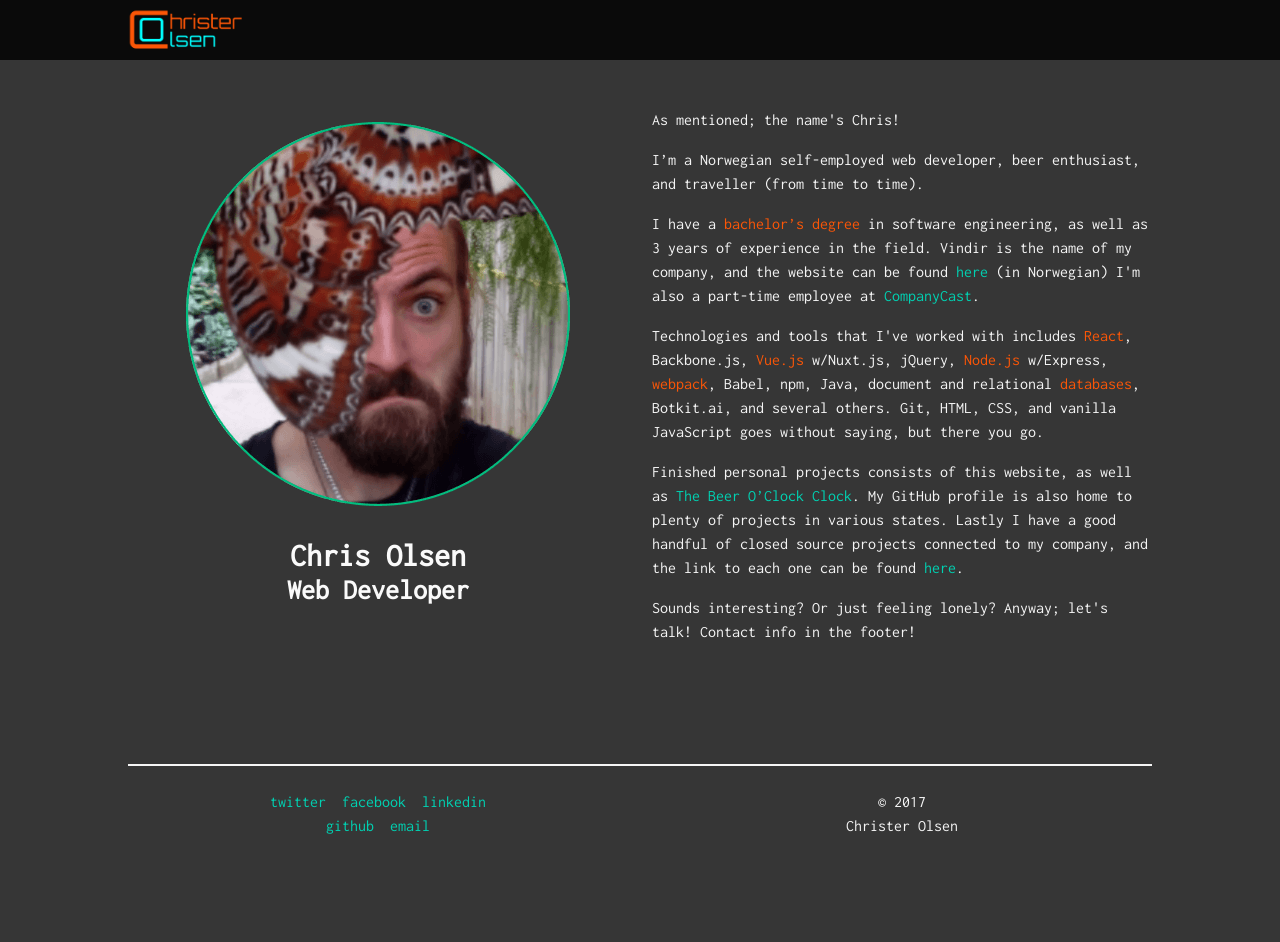
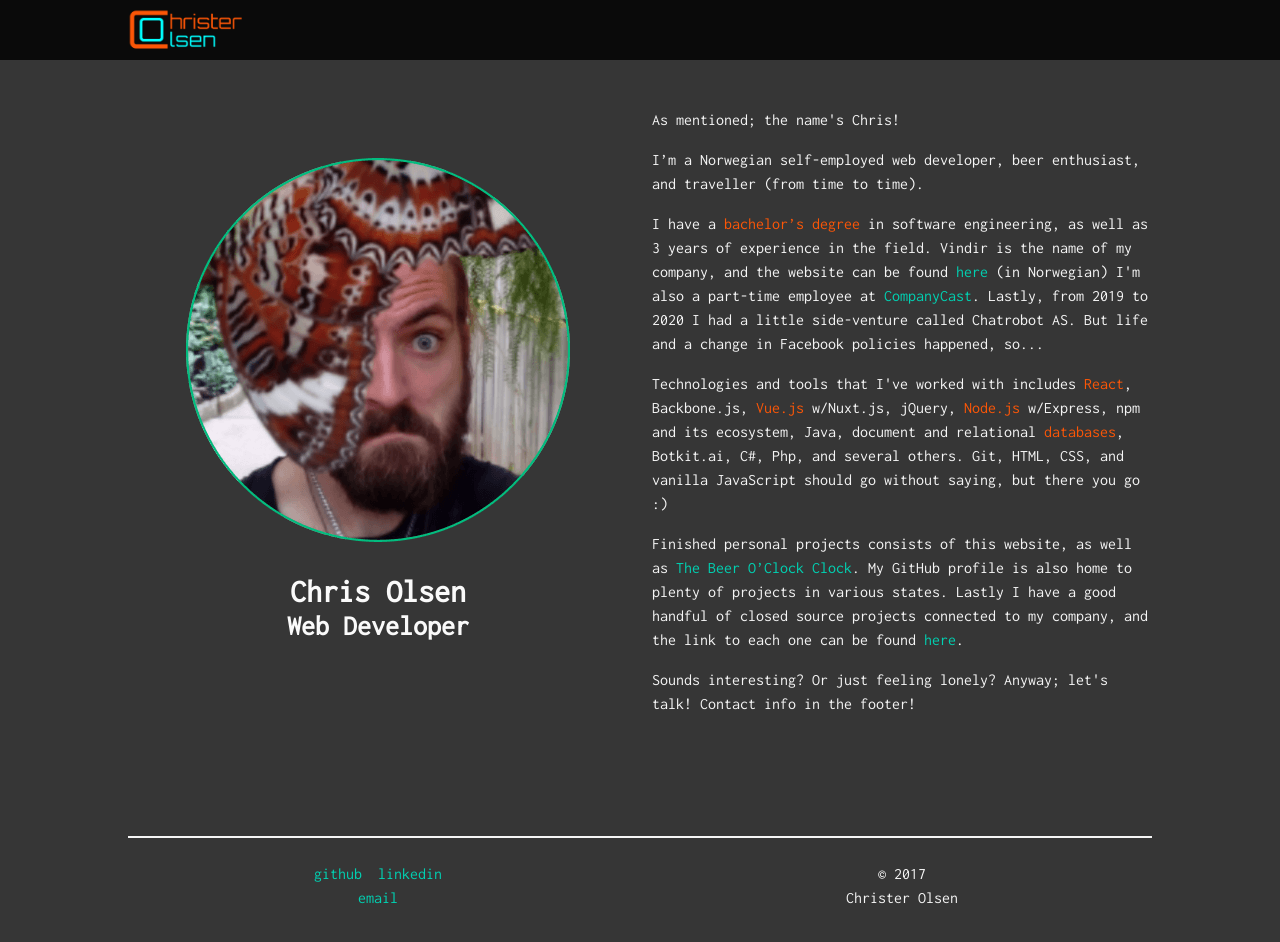
Before and after one commit to colsen1991/christerolsen-me, a Nuxt app: page / in a window 1280 px wide. Shown: the top 942 px of the page. Built offline with nearby package versions, Linux system fonts and the light colour scheme.

Commit message:
Small updates to my resume and contact info.

```diff
--- a/components/site-footer.vue
+++ b/components/site-footer.vue
@@ -4,10 +4,8 @@
     <div class="columns">
       <hr class="is-hidden-tablet">
       <div class="column has-text-centered">
-        <a href="https://twitter.com/colsen1991" target="_blank" rel="noopener nofollow">twitter</a>&nbsp;
-        <a href="https://www.facebook.com/colsen1991" target="_blank" rel="noopener nofollow">facebook</a>&nbsp;
+        <a href="https://github.com/colsen1991" target="_blank" rel="noopener nofollow">github</a>&nbsp;
         <a href="https://www.linkedin.com/in/colsen1991" target="_blank" rel="noopener nofollow">linkedin</a><br>
-        <a href="https://github.com/colsen1991" target="_blank" rel="noopener nofollow">github</a>&nbsp;
         <a href="mailto:colsen1991@gmail.com">email</a>
       </div>
 
--- a/pages/index.vue
+++ b/pages/index.vue
@@ -21,13 +21,13 @@
               I have a <span class="has-text-info">bachelor’s degree</span> in software engineering, as well as {{new Date().getFullYear() - 2014}} years of
               experience in the field. Vindir is the name of my company, and the website can be found <a href="https://www.vindir.no" target="_blank" rel="noopener nofollow">here</a> (in Norwegian)
               I'm also a part-time employee at <a href="https://www.companycast.no" target="_blank" rel="noopener nofollow">CompanyCast</a>.
+              Lastly, from 2019 to 2020 I had a little side-venture called Chatrobot AS. But life and a change in Facebook policies happened, so...
             </p>
             <p>
               Technologies and tools that I've worked with includes <span class="has-text-info">React</span>, Backbone.js, <span
               class="has-text-info">Vue.js</span> w/Nuxt.js, jQuery, <span class="has-text-info">Node.js</span>
-              w/Express, <span class="has-text-info">webpack</span>, Babel, npm, Java, document and relational <span
-              class="has-text-info">databases</span>, Botkit.ai, and several others.
-              Git, HTML, CSS, and vanilla JavaScript goes without saying, but there you go.
+              w/Express, npm and its ecosystem, Java, document and relational <span class="has-text-info">databases</span>, Botkit.ai, C#, Php, and several others.
+              Git, HTML, CSS, and vanilla JavaScript should go without saying, but there you go :)
             </p>
             <p>
               Finished personal projects consists of this website, as well as <a href="https://www.beeroclock.site" target="_blank" rel="noopener nofollow">The Beer O’Clock Clock</a>.
```
